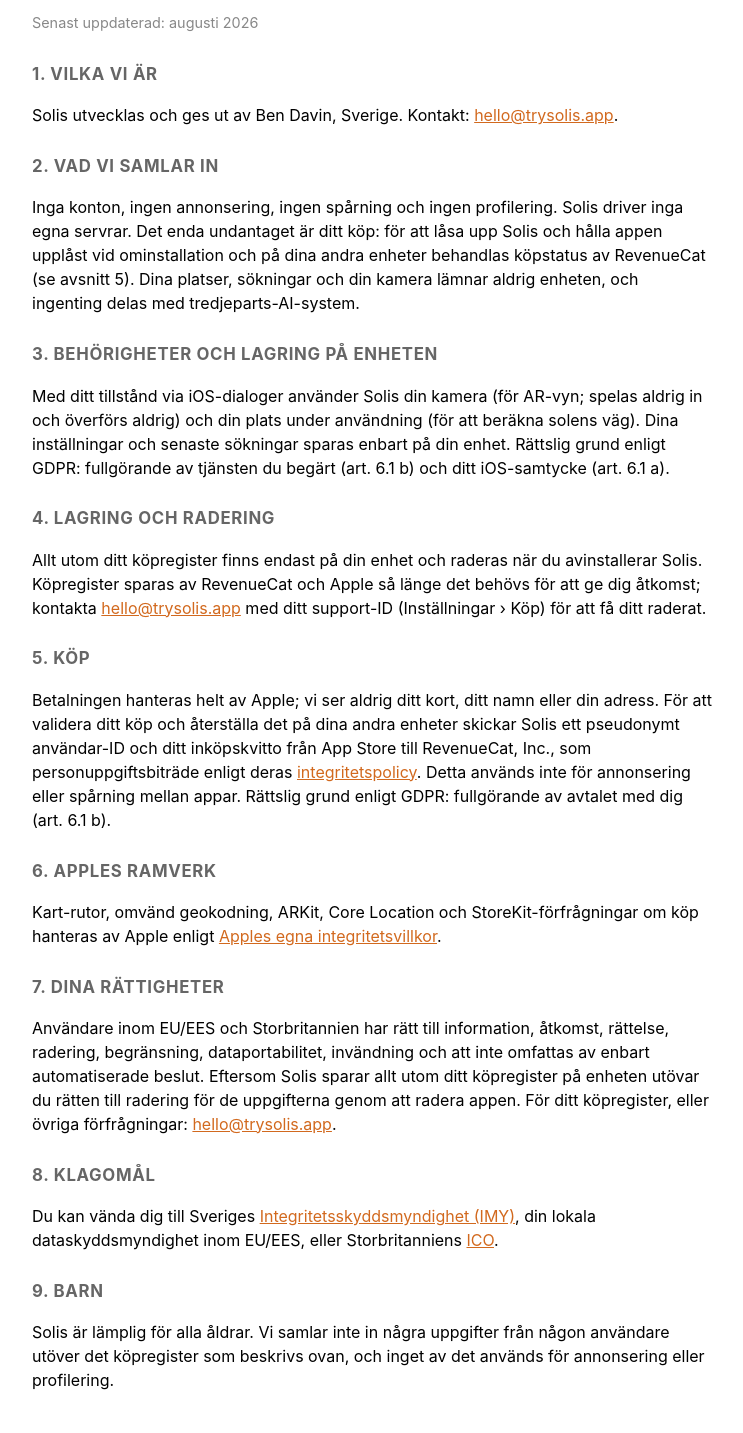
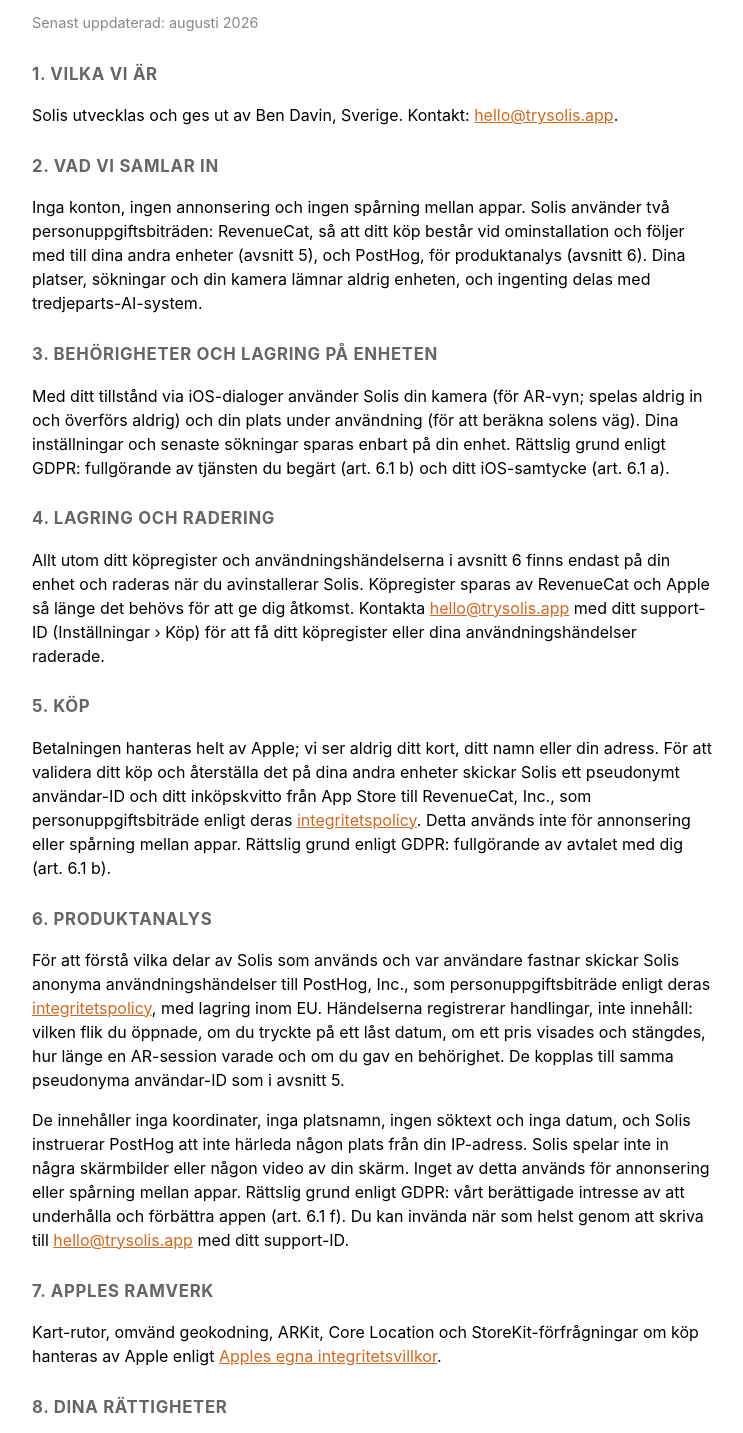
Before and after one commit to bdDavin/solis-legal, a plain HTML site: page privacy.sv.html in a window 1280 px wide. Shown: the part 104-1537 px from the top of the page, without its empty margins (268-1011 px from the left). Drawn offline with Linux system fonts and the light colour scheme.

Commit message:
Disclose PostHog analytics, in both locales
Solis 2.2 sends product analytics events to PostHog. Until now these pages said
"no tracking, and no profiling" and "Solis runs no servers of its own", which
2.2 makes false, and the App Store listing links here.

Section 2 no longer claims there are no servers, and names both processors.
New section 6 covers the analytics; everything after it shifts by one.
Retention, rights, and children now mention usage events alongside the purchase
record.

What section 6 is careful to claim, because each of these is enforced in the app
rather than asserted here:

- No coordinates, place names, search text, or dates. The events carry booleans,
  small integers, and a day offset.
- No IP-derived location. The app sets $geoip_disable on every event.
- No screen recording. Session replay was implemented, then removed.

"Your locations, searches, and camera never leave your device" therefore stays in
section 2, because it is still true.

Lawful basis for the analytics is legitimate interest, with an objection route to
the support address. Data is stored in the EU.

```diff
--- a/privacy.sv.html
+++ b/privacy.sv.html
@@ -22,27 +22,31 @@
 <p>Solis utvecklas och ges ut av Ben Davin, Sverige. Kontakt: <a href="mailto:hello@trysolis.app">hello@trysolis.app</a>.</p>
 
 <h2>2. Vad vi samlar in</h2>
-<p>Inga konton, ingen annonsering, ingen spårning och ingen profilering. Solis driver inga egna servrar. Det enda undantaget är ditt köp: för att låsa upp Solis och hålla appen upplåst vid ominstallation och på dina andra enheter behandlas köpstatus av RevenueCat (se avsnitt 5). Dina platser, sökningar och din kamera lämnar aldrig enheten, och ingenting delas med tredjeparts-AI-system.</p>
+<p>Inga konton, ingen annonsering och ingen spårning mellan appar. Solis använder två personuppgiftsbiträden: RevenueCat, så att ditt köp består vid ominstallation och följer med till dina andra enheter (avsnitt 5), och PostHog, för produktanalys (avsnitt 6). Dina platser, sökningar och din kamera lämnar aldrig enheten, och ingenting delas med tredjeparts-AI-system.</p>
 
 <h2>3. Behörigheter och lagring på enheten</h2>
 <p>Med ditt tillstånd via iOS-dialoger använder Solis din kamera (för AR-vyn; spelas aldrig in och överförs aldrig) och din plats under användning (för att beräkna solens väg). Dina inställningar och senaste sökningar sparas enbart på din enhet. Rättslig grund enligt GDPR: fullgörande av tjänsten du begärt (art. 6.1 b) och ditt iOS-samtycke (art. 6.1 a).</p>
 
 <h2>4. Lagring och radering</h2>
-<p>Allt utom ditt köpregister finns endast på din enhet och raderas när du avinstallerar Solis. Köpregister sparas av RevenueCat och Apple så länge det behövs för att ge dig åtkomst; kontakta <a href="mailto:hello@trysolis.app">hello@trysolis.app</a> med ditt support-ID (Inställningar &rsaquo; Köp) för att få ditt raderat.</p>
+<p>Allt utom ditt köpregister och användningshändelserna i avsnitt 6 finns endast på din enhet och raderas när du avinstallerar Solis. Köpregister sparas av RevenueCat och Apple så länge det behövs för att ge dig åtkomst. Kontakta <a href="mailto:hello@trysolis.app">hello@trysolis.app</a> med ditt support-ID (Inställningar &rsaquo; Köp) för att få ditt köpregister eller dina användningshändelser raderade.</p>
 
 <h2>5. Köp</h2>
 <p>Betalningen hanteras helt av Apple; vi ser aldrig ditt kort, ditt namn eller din adress. För att validera ditt köp och återställa det på dina andra enheter skickar Solis ett pseudonymt användar-ID och ditt inköpskvitto från App Store till RevenueCat, Inc., som personuppgiftsbiträde enligt deras <a href="https://www.revenuecat.com/privacy/">integritetspolicy</a>. Detta används inte för annonsering eller spårning mellan appar. Rättslig grund enligt GDPR: fullgörande av avtalet med dig (art. 6.1 b).</p>
 
-<h2>6. Apples ramverk</h2>
+<h2>6. Produktanalys</h2>
+<p>För att förstå vilka delar av Solis som används och var användare fastnar skickar Solis anonyma användningshändelser till PostHog, Inc., som personuppgiftsbiträde enligt deras <a href="https://posthog.com/privacy">integritetspolicy</a>, med lagring inom EU. Händelserna registrerar handlingar, inte innehåll: vilken flik du öppnade, om du tryckte på ett låst datum, om ett pris visades och stängdes, hur länge en AR-session varade och om du gav en behörighet. De kopplas till samma pseudonyma användar-ID som i avsnitt 5.</p>
+<p>De innehåller inga koordinater, inga platsnamn, ingen söktext och inga datum, och Solis instruerar PostHog att inte härleda någon plats från din IP-adress. Solis spelar inte in några skärmbilder eller någon video av din skärm. Inget av detta används för annonsering eller spårning mellan appar. Rättslig grund enligt GDPR: vårt berättigade intresse av att underhålla och förbättra appen (art. 6.1 f). Du kan invända när som helst genom att skriva till <a href="mailto:hello@trysolis.app">hello@trysolis.app</a> med ditt support-ID.</p>
+
+<h2>7. Apples ramverk</h2>
 <p>Kart-rutor, omvänd geokodning, ARKit, Core Location och StoreKit-förfrågningar om köp hanteras av Apple enligt <a href="https://www.apple.com/legal/privacy/">Apples egna integritetsvillkor</a>.</p>
 
-<h2>7. Dina rättigheter</h2>
-<p>Användare inom EU/EES och Storbritannien har rätt till information, åtkomst, rättelse, radering, begränsning, dataportabilitet, invändning och att inte omfattas av enbart automatiserade beslut. Eftersom Solis sparar allt utom ditt köpregister på enheten utövar du rätten till radering för de uppgifterna genom att radera appen. För ditt köpregister, eller övriga förfrågningar: <a href="mailto:hello@trysolis.app">hello@trysolis.app</a>.</p>
+<h2>8. Dina rättigheter</h2>
+<p>Användare inom EU/EES och Storbritannien har rätt till information, åtkomst, rättelse, radering, begränsning, dataportabilitet, invändning och att inte omfattas av enbart automatiserade beslut. Eftersom Solis sparar allt utom ditt köpregister och dina användningshändelser på enheten utövar du rätten till radering för de uppgifterna genom att radera appen. För ditt köpregister, dina användningshändelser eller övriga förfrågningar: <a href="mailto:hello@trysolis.app">hello@trysolis.app</a>.</p>
 
-<h2>8. Klagomål</h2>
+<h2>9. Klagomål</h2>
 <p>Du kan vända dig till Sveriges <a href="https://www.imy.se/">Integritetsskyddsmyndighet (IMY)</a>, din lokala dataskyddsmyndighet inom EU/EES, eller Storbritanniens <a href="https://ico.org.uk/">ICO</a>.</p>
 
-<h2>9. Barn</h2>
-<p>Solis är lämplig för alla åldrar. Vi samlar inte in några uppgifter från någon användare utöver det köpregister som beskrivs ovan, och inget av det används för annonsering eller profilering.</p>
+<h2>10. Barn</h2>
+<p>Solis är lämplig för alla åldrar. Vi samlar inte in några uppgifter från någon användare utöver det köpregister och de användningshändelser som beskrivs ovan, och inget av det används för annonsering eller profilering.</p>
 </body>
 </html>
```
Also changed, not shown: privacy.html (+12 -8 lines).
